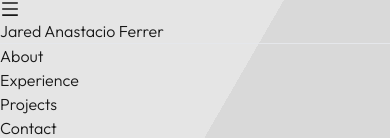
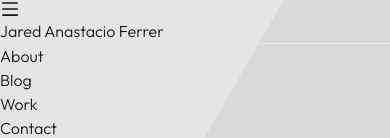
Before and after one commit to JaredSkates/Personal-Portfolio, a Next.js app: page / in a window 390 px wide. Shown: the part 121-259 px from the top of the page. Built offline with nearby package versions, Linux system fonts and the light colour scheme.

Commit message:
Fixed Hamburger Menu Functionality

```diff
--- a/src/components/navbar.tsx
+++ b/src/components/navbar.tsx
@@ -36,10 +36,10 @@ const Navbar = () => {
           <hr className='mx-8 my-4 border-white/30'/>
 
           <ul className='space-y-3 text-2xl font-light text-white'>
-            <li className='transition-colors hover:text-blue-200'><a href='#about'>About</a></li>
-            <li className='transition-colors hover:text-blue-200'><a href='#experience'>Experience</a></li>
-            <li className='transition-colors hover:text-blue-200'><a href='#projects'>Projects</a></li>
-            <li className='transition-colors hover:text-blue-200'><a href='#contact'>Contact</a></li>
+            <li className='transition-colors hover:text-blue-200'><a href='/about'>About</a></li>
+            <li className='transition-colors hover:text-blue-200'><a href='/blog'>Blog</a></li>
+            <li className='transition-colors hover:text-blue-200'><a href='/work'>Work</a></li>
+            <li className='transition-colors hover:text-blue-200'><a href='/contact'>Contact</a></li>
           </ul>
         </div>
 
```
